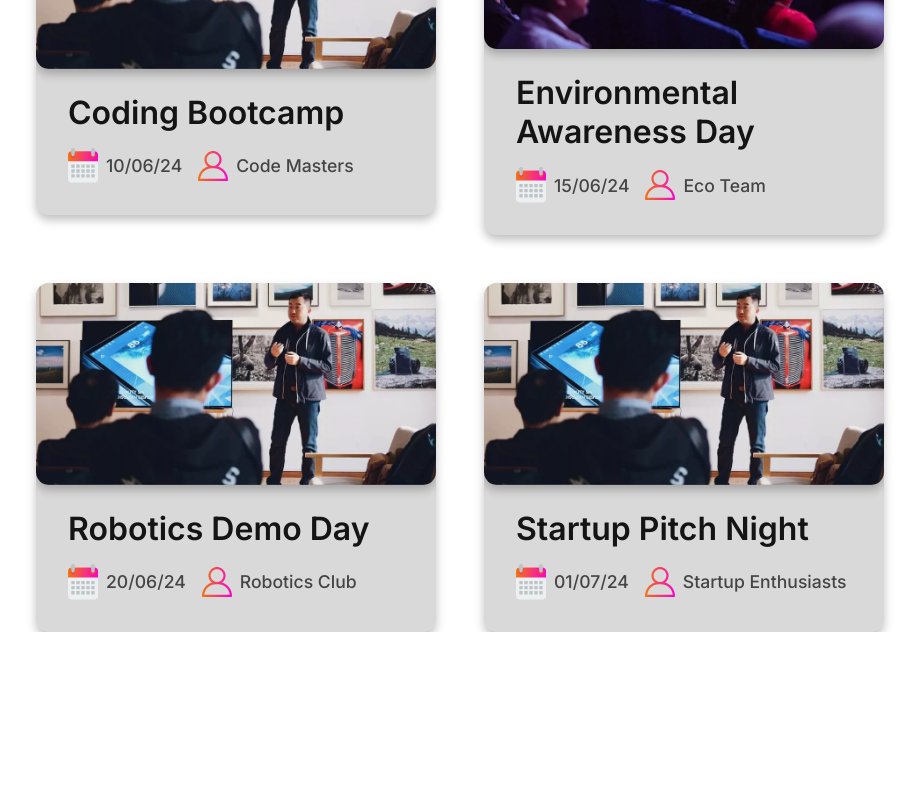
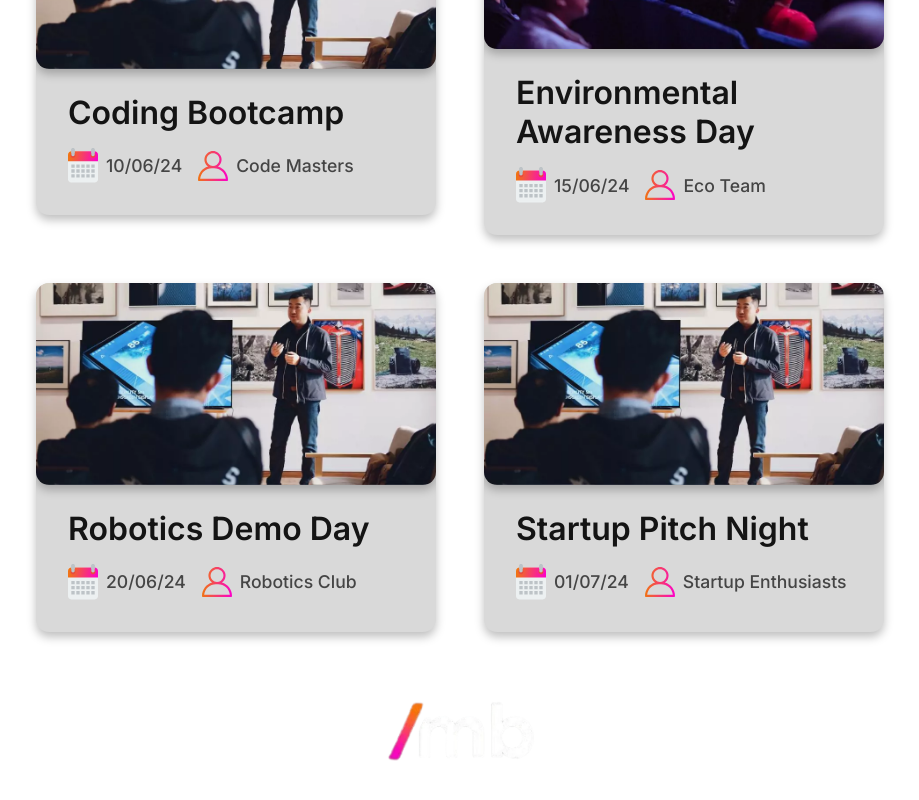
Before and after one commit to guilhermeMars/mb-labs--challenge, a Next.js app: page / in a window 1280 px wide. Shown: the part 3739-4539 px from the top of the page, without its empty margins (180-1099 px from the left). Before the commit the page ends 4371 px from the top, so only its background shows below. Built offline with nearby package versions, Linux system fonts and the light colour scheme.

Commit message:
feat: Atualização de icone e Logo adicionada

```diff
--- a/src/app/page.tsx
+++ b/src/app/page.tsx
@@ -21,12 +21,8 @@ const Content = styled.div`
   font-family: "Inter", sans-serif;
 `;
 
-const LogoImage = styled.div`
-  max-width: 300px;
-`;
-
 const TextDiv = styled.div`
-  margin: 4rem 0%;
+  margin: 4rem 0;
 `;
 
 const EventTitle = styled.h1<{ $primary?: boolean }>`
@@ -124,6 +120,12 @@ const IconText = styled.p`
   font-weight: 500;
 `;
 
+const LogoImage = styled.div`
+  position: relative;
+  max-width: 150px;
+  margin: 4rem 0 2rem 0;
+`;
+
 export default function Home() {
   const [events, setEvents] = useState<Event[]>([]);
   const [loading, setLoading] = useState<boolean>(true);
@@ -144,9 +146,6 @@ export default function Home() {
   return (
     <HomePage>
       <Content>
-        <LogoImage>
-          {/* <Image src={null} alt="MbLabs Logo" width={0} height={0} /> */}
-        </LogoImage>
         <TextDiv>
           <EventTitle $primary>
             Encontre seu <GradientText>evento</GradientText>!
@@ -204,6 +203,15 @@ export default function Home() {
             ))
           )}
         </EventDiv>
+        <LogoImage>
+          <Image
+            src={"/mb-logo.webp"}
+            alt="MbLabs Logo"
+            width={364}
+            height={171}
+            layout="responsive"
+          />
+        </LogoImage>
       </Content>
     </HomePage>
   );
```
Also changed, not shown: public/mb-logo.webp (added), 1 other file (tests, documents, lock files or other folders).
